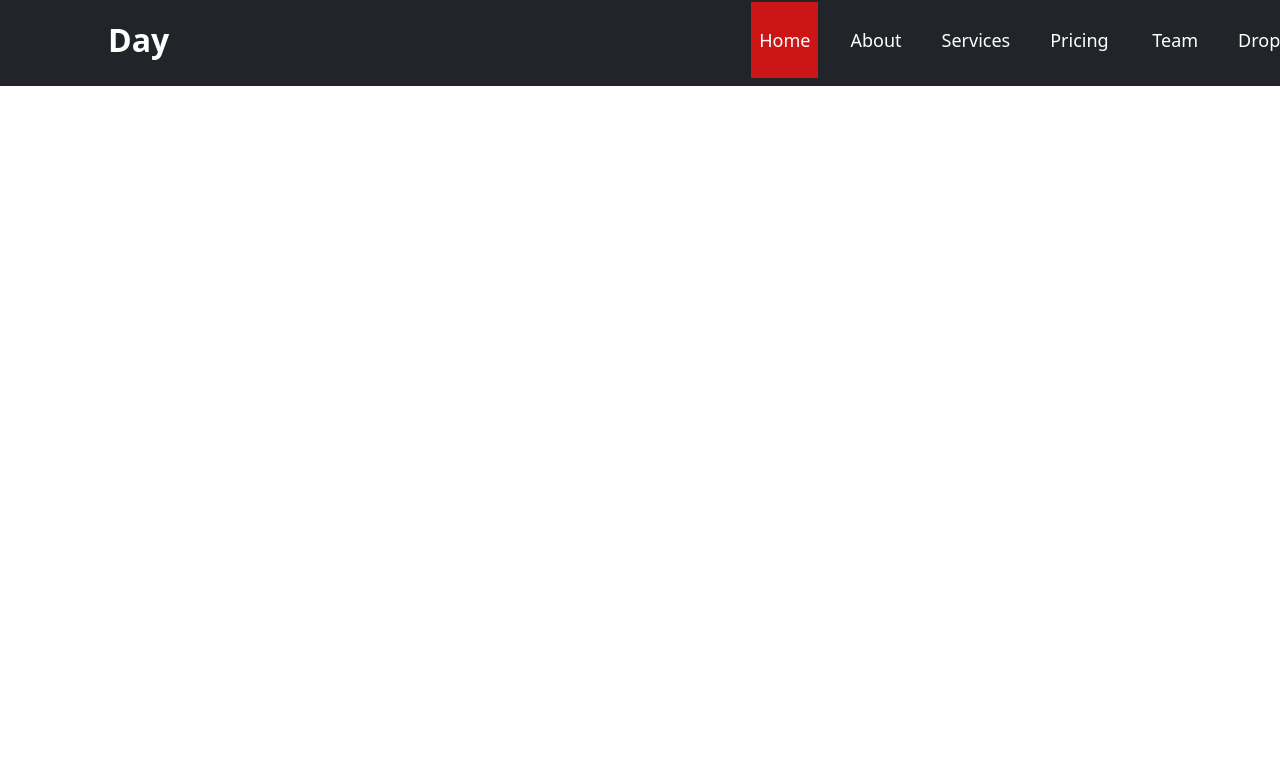
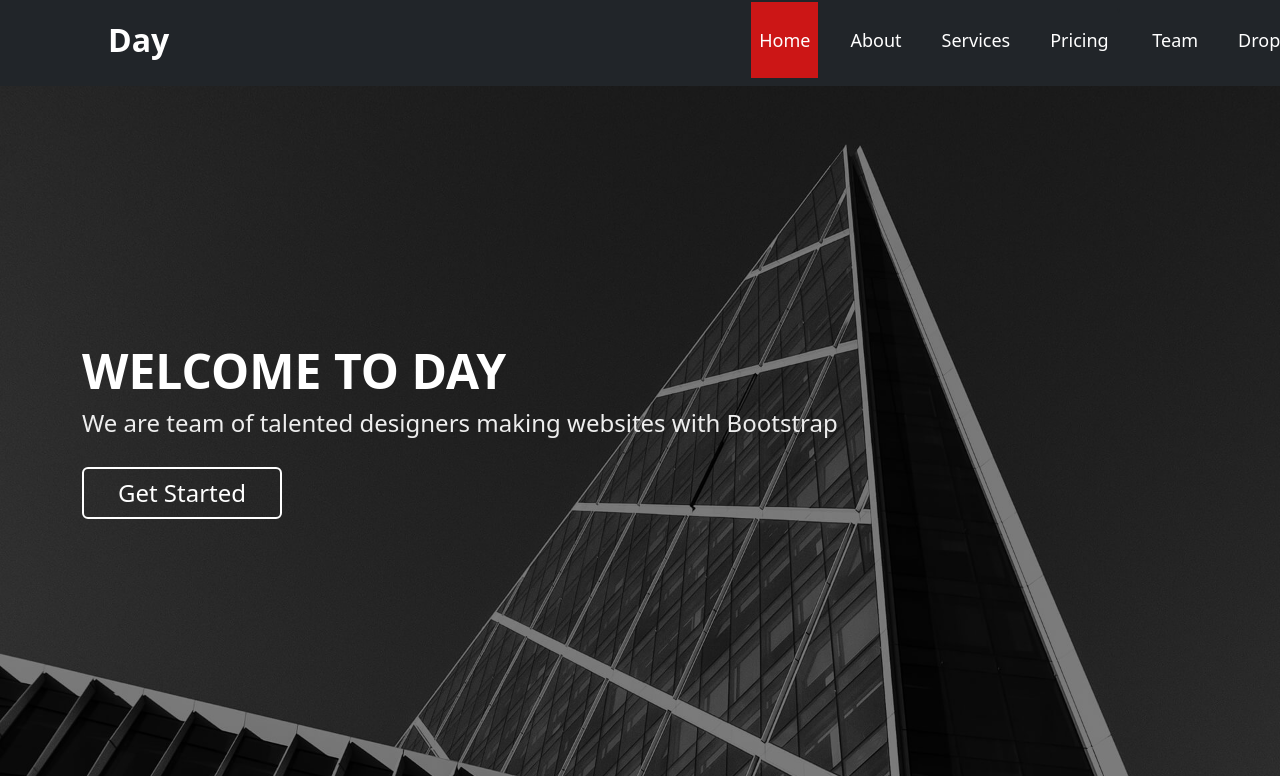
Before and after one commit to Api291/Day-project, a plain HTML site: page index.html in a window 1280 px wide. Shown: the part 46-822 px from the top of the page. Before the commit the page ends 800 px from the top, so only its background shows below. Drawn offline with nearby package versions, Linux system fonts and the light colour scheme.

Commit message:
Hero Section

```diff
--- a/index.html
+++ b/index.html
@@ -72,6 +72,16 @@
         </div>
       </nav>
       </nav>
+      <!--End navbar-->
+
+       <!-- ======= Hero Section ======= -->
+  <section id="hero" class="d-flex align-items-center">
+    <div class="container position-relative">
+      <h1>Welcome to Day</h1>
+      <h2>We are team of talented designers making websites with Bootstrap</h2>
+      <button type="button" class="btn btn-outline-danger fs-4" style="border: 2px solid #fff;width: 200px;color: #fff;">Get Started</button>
+    </div>
+  </section><!-- End Hero -->
     <script src="https://cdn.jsdelivr.net/npm/bootstrap@5.3.2/dist/js/bootstrap.bundle.min.js" integrity="sha384-C6RzsynM9kWDrMNeT87bh95OGNyZPhcTNXj1NW7RuBCsyN/o0jlpcV8Qyq46cDfL" crossorigin="anonymous"></script>
   </body>
 </html>
--- a/style.css
+++ b/style.css
@@ -50,3 +50,33 @@
   white-space: nowrap;
   transition: 0.3s;
 }
+/*Hero Section*/
+#hero {
+    width: 100%;
+    height: calc(100vh - 110px);
+    background: url("../img/hero-bg.jpg") top center;
+    background-size: cover;
+    position: relative;
+  }
+  #hero:before {
+    content: "";
+    background: rgba(0, 0, 0, 0.5);
+    position: absolute;
+    bottom: 0;
+    top: 0;
+    left: 0;
+    right: 0;
+  }
+  #hero h1 {
+    margin: 0 0 10px 0;
+    font-size: 48px;
+    font-weight: 700;
+    line-height: 56px;
+    text-transform: uppercase;
+    color: #fff;
+  }
+  #hero h2 {
+    color: #eee;
+    margin-bottom: 30px;
+    font-size: 24px;
+  }
```
